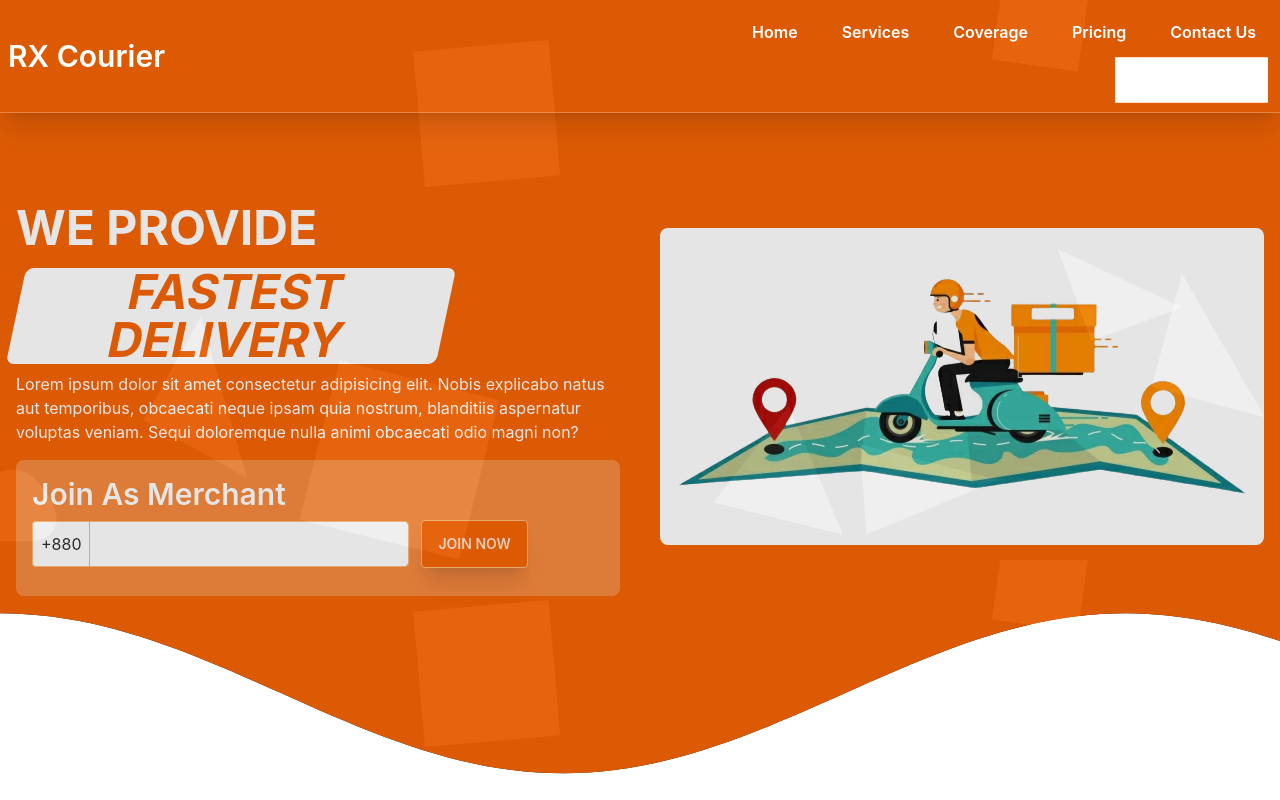
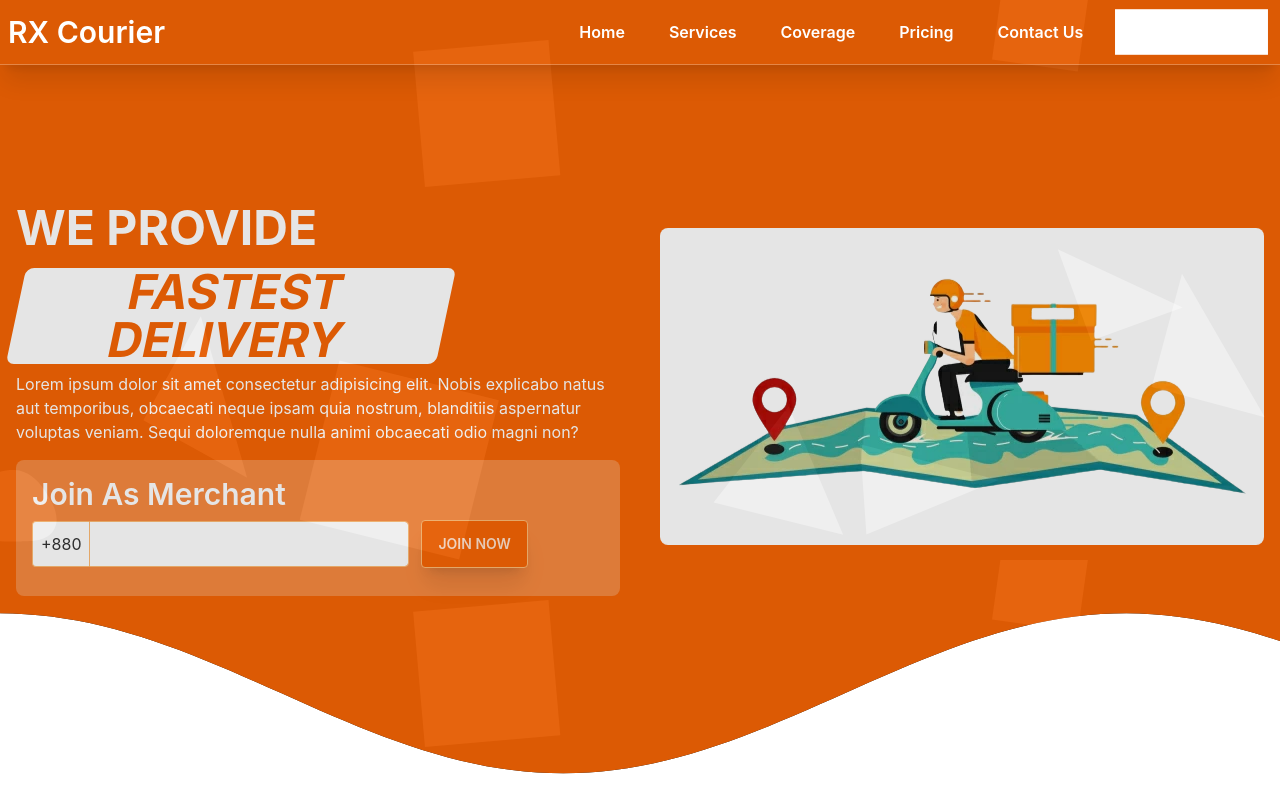
Before and after one commit to habib-sc/rx-courier-react, a React (Create React App) app: page /home in a window 1280 px wide. Shown: the top 800 px of the page. Built offline with nearby package versions, Linux system fonts and the light colour scheme.

Commit message:
Added scroll and nav width fix

```diff
--- a/package.json
+++ b/package.json
@@ -13,6 +13,7 @@
     "react-dom": "^18.2.0",
     "react-router-dom": "^6.3.0",
     "react-scripts": "5.0.1",
+    "react-scroll": "^1.8.7",
     "react-tabs": "^5.1.0",
     "web-vitals": "^2.1.4"
   },
--- a/src/components/Shared/Contact.js
+++ b/src/components/Shared/Contact.js
@@ -4,7 +4,7 @@ import contactUsImage from '../../assets/images/contact-us.png';
 
 const Contact = () => {
     return (
-        <div className='container px-4 mx-auto py-10' data-aos="fade-up-right" data-aos-duration="1500" data-aos-delay="1100">
+        <div name='contact-us' className='container px-4 mx-auto py-10' data-aos="fade-up-right" data-aos-duration="1500" data-aos-delay="1100">
              {/* Contact title Start */}
              <div className="text-4xl font-semibold text-primary flex justify-center mb-10">
                 <div>
--- a/src/components/Shared/FAQ.js
+++ b/src/components/Shared/FAQ.js
@@ -2,7 +2,7 @@ import React from 'react';
 
 const FAQ = () => {
     return (
-        <section className='container px-4 mx-auto py-10' data-aos="fade-up-left" data-aos-duration="1500" data-aos-delay="900">
+        <section className='container px-4 mx-auto py-10 mb-10' data-aos="fade-up-left" data-aos-duration="1500" data-aos-delay="900">
             {/* Faq title Start */}
             <div className="text-4xl font-semibold text-primary flex justify-center mb-10">
                 <div>
--- a/src/components/Shared/Header.js
+++ b/src/components/Shared/Header.js
@@ -1,5 +1,6 @@
 import { useState } from 'react';
 import { Link, useLocation } from "react-router-dom";
+import { Link as ScrollLink } from 'react-scroll';
 
 const Header = () => {
     const [navScroll, setNavScroll] = useState(false);
@@ -18,14 +19,6 @@ const Header = () => {
     }
     window.addEventListener("scroll", setNavBg);
 
-    // Nav menu items
-    const navItems = [
-            { id: 1, name: "Home", link: "/" },
-            { id: 2, name: "Services", link: "/services" },
-            { id: 3, name: "Coverage", link: "/coverage" },
-            { id: 4, name: "Pricing", link: "/pricing" },
-            { id: 5, name: "Contact Us", link: "/contact-us" },
-    ];
 
     return (
         <header className={`fixed top-0 w-full border-b border-b-[#ffffff44] z-20 font-semibold ${navScroll ? 'bg-base-100 shadow-xl' : 'bg-transparent'} ${pathName !== "/" ? 'bg-base-100 shadow-xl' : ''}`}>
@@ -33,15 +26,29 @@ const Header = () => {
                 <div className={`navbar text-white w-full ${navScroll || pathName !== "/" ? "text-neutral": ''}`}>
 
                     {/* Mobile Navbar  */}
-                    <div className="navbar-start w-full flex justify-between md:justify-start px-2 md:px-0">
+                    <div className="navbar-start w-full md:w-96 flex justify-between md:justify-start px-2 md:px-0">
                         <div className="dropdown">
                             <label tabIndex="0" className={`btn bg-transparent mr-2 md:hidden ${navScroll || pathName !== "/" ? "border-primary text-primary": 'border-base-100 text-white'}`}>
                                 <svg xmlns="http://www.w3.org/2000/svg" className="h-5 w-5" fill="none" viewBox="0 0 24 24" stroke="currentColor"><path strokeLinecap="round" strokeLinejoin="round" strokeWidth="2" d="M4 6h16M4 12h8m-8 6h16" /></svg>
                             </label>
                             <ul tabIndex="0" className="menu menu-compact dropdown-content mt-3 p-2 shadow bg-white text-neutral rounded-box">
-                                {
-                                    navItems.map(item => <li key={item.id}><Link to={item.link}>{item.name}</Link></li>)
-                                }
+
+                                <li className='ml-3'>
+                                    <ScrollLink to='home' activeClass="active-scroll" spy={true} smooth={true} duration={500} offset={-100}>Home</ScrollLink>
+                                </li>
+                                <li className='ml-3'>
+                                    <ScrollLink to='services' activeClass="active-scroll" spy={true} smooth={true} duration={500} offset={-100}>Services</ScrollLink>
+                                </li>
+                                <li className='ml-3'>
+                                    <ScrollLink to='coverage' activeClass="active-scroll" spy={true} smooth={true} duration={500} offset={-80}>Coverage</ScrollLink>
+                                </li>
+                                <li className='ml-3'>
+                                    <ScrollLink to='pricing' activeClass="active-scroll" spy={true} smooth={true} duration={500} offset={-100}>Pricing</ScrollLink>
+                                </li>
+                                <li className='ml-3'>
+                                    <ScrollLink to='contact-us' activeClass="active-scroll" spy={true} smooth={true} duration={500} offset={-140}>Contact Us</ScrollLink>
+                                </li>
+
                                 <li><a href='/merchant-login' className={`btn border-none font-bold hover:text-white ${navScroll ? "bg-primary text-white": 'bg-white text-primary'} ${pathName !== "/" ? 'bg-primary text-white' : ''}`}>Merchant Login</a></li>
                             </ul>
                         </div>
@@ -51,9 +58,23 @@ const Header = () => {
                     {/* Regular Navbar  */}
                     <div className="navbar-end hidden md:flex w-full">
                         <ul className="menu menu-horizontal p-0 w-full flex justify-end">
-                            {
-                                navItems.map(item => <li key={item.id} className='ml-3'><Link to={item.link}>{item.name}</Link></li>)
-                            }
+
+                            <li className='ml-3'>
+                                <ScrollLink to='home' activeClass="active-scroll" spy={true} smooth={true} duration={500} offset={-100}>Home</ScrollLink>
+                            </li>
+                            <li className='ml-3'>
+                                <ScrollLink to='services' activeClass="active-scroll" spy={true} smooth={true} duration={500} offset={-100}>Services</ScrollLink>
+                            </li>
+                            <li className='ml-3'>
+                                <ScrollLink to='coverage' activeClass="active-scroll" spy={true} smooth={true} duration={500} offset={-80}>Coverage</ScrollLink>
+                            </li>
+                            <li className='ml-3'>
+                                <ScrollLink to='pricing' activeClass="active-scroll" spy={true} smooth={true} duration={500} offset={-100}>Pricing</ScrollLink>
+                            </li>
+                            <li className='ml-3'>
+                                <ScrollLink to='contact-us' activeClass="active-scroll" spy={true} smooth={true} duration={500} offset={-140}>Contact Us</ScrollLink>
+                            </li>
+
 
                             <li className='ml-3'><a href='/merchant-login' className={`btn border-none font-bold hover:text-white ${navScroll ? "bg-primary text-white": 'bg-white text-primary'} ${pathName !== "/" ? 'bg-primary text-white' : ''}`}>Merchant Login</a></li>
                         </ul>
--- a/src/components/Shared/Pricing/Pricing.js
+++ b/src/components/Shared/Pricing/Pricing.js
@@ -4,7 +4,7 @@ import 'react-tabs/style/react-tabs.css';
 
 const Pricing = () => {
     return (
-        <section className='container px-4 mx-auto py-10' data-aos="fade-up-right" data-aos-duration="1500" data-aos-delay="800">
+        <section name="pricing" className='container px-4 mx-auto py-10' data-aos="fade-up-right" data-aos-duration="1500" data-aos-delay="800">
             {/* Pricing Start */}
             <div className="text-4xl font-semibold text-primary flex justify-center mb-10">
                 <div>
--- a/src/components/Shared/RxHub/Hubs.js
+++ b/src/components/Shared/RxHub/Hubs.js
@@ -19,7 +19,7 @@ const Hubs = () => {
     }, []);
 
     return (
-        <div className='container px-4 mx-auto py-10'>
+        <div className='container px-4 mx-auto py-10' name="coverage">
             {/* Hub title Start */}
             <div className="text-4xl font-semibold text-primary flex justify-center mb-10">
                 <div>
--- a/src/components/Shared/Services/Services.js
+++ b/src/components/Shared/Services/Services.js
@@ -12,7 +12,7 @@ const Services = () => {
     }, []);
 
     return (
-        <section className="mt-48 container px-4 mx-auto mb-20">
+        <section name="services" className="mt-48 container px-4 mx-auto mb-20">
             <div className="text-4xl font-semibold text-primary -mt-32 max-w-sm">
                 <h2 className="">Services We Provide</h2>
                 <div className="border border-t-2 border-t-primary w-16 mt-3"></div>
--- a/src/components/Shared/TopBanner.js
+++ b/src/components/Shared/TopBanner.js
@@ -2,7 +2,7 @@ import heroImg from '../../assets/images/delivery-rx.png';
 
 const TopBanner = () => {
     return (
-        <div style={{ backgroundImage: `url(/animated-bg.svg)` }} id="banner-clip">
+        <div name="home" style={{ backgroundImage: `url(/animated-bg.svg)` }} id="banner-clip">
             <div className='h-screen bg-cover bg-primary opacity-90' id="top-banner">
                 <div className='container mx-auto px-4'>
                     <div className='grid grid-cols-1 md:grid-cols-2 gap-4 md:gap-10 justify-between items-center pt-0 h-screen'>
```
Also changed, not shown: 1 other file (tests, documents, lock files or other folders).
